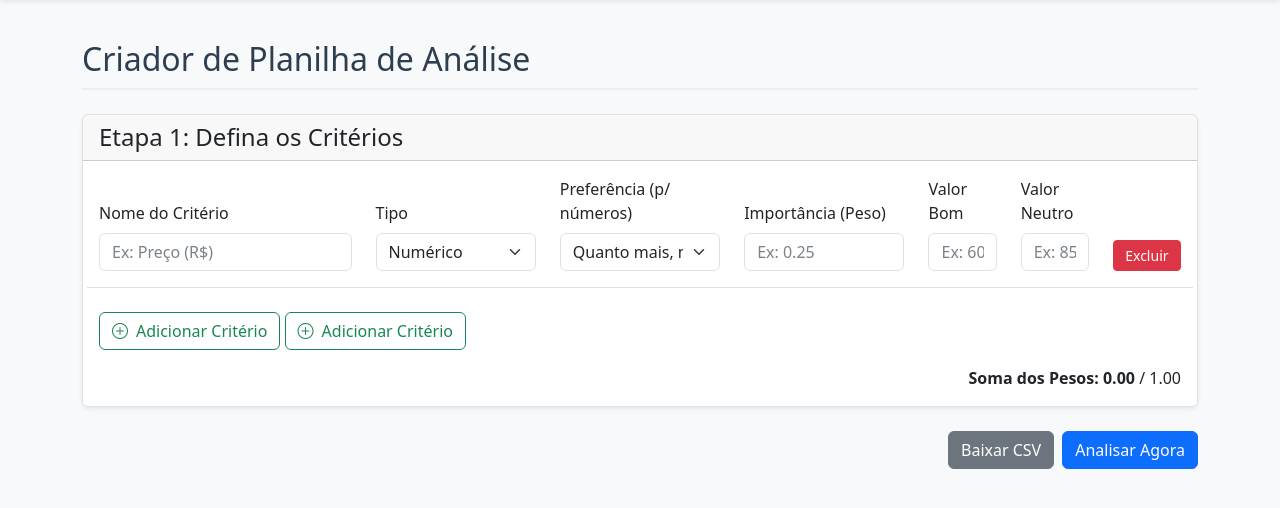
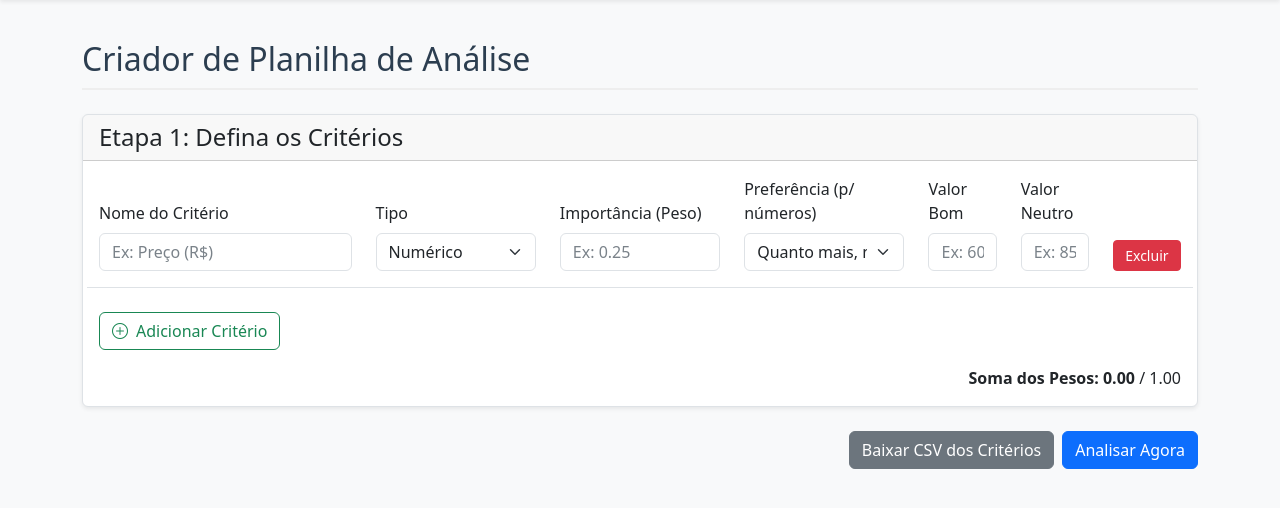
Before and after one commit to GianFadiga/mcda_web, a Django app: page /creator/ in a window 1280 px wide. Shown: the part 56-564 px from the top of the page. Run offline with Django 5.2, Linux system fonts and the light colour scheme; the visitor is signed in with stand-in values (Sample User, id 1); some libraries are stand-ins or nearby versions.

Commit message:
Update analysis_creator.html

```diff
--- a/analyzer_app/templates/analyzer/analysis_creator.html
+++ b/analyzer_app/templates/analyzer/analysis_creator.html
@@ -33,20 +33,21 @@
                             <label class="form-label">{{ form.criterion_type.label }}</label>
                             {{ form.criterion_type }}
                         </div>
-                        <div class="col-md-2 conditional-numeric">
-                            <label class="form-label">{{ form.proportionality.label }}</label>
-                            {{ form.proportionality }}
-                        </div>
                         <div class="col-md-2">
                             <label class="form-label">{{ form.weight.label }}</label>
                             {{ form.weight }}
                         </div>
-                        <div class="col-md-2"> <div class="row">
-                                <div class="col-6 conditional-numeric">
+                        <div class="col-md-4 conditional-numeric">
+                            <div class="row">
+                                <div class="col-6">
+                                    <label class="form-label">{{ form.proportionality.label }}</label>
+                                    {{ form.proportionality }}
+                                </div>
+                                <div class="col-3">
                                     <label class="form-label">{{ form.good_value.label }}</label>
                                     {{ form.good_value }}
                                 </div>
-                                <div class="col-6 conditional-numeric">
+                                <div class="col-3">
                                     <label class="form-label">{{ form.neutral_value.label }}</label>
                                     {{ form.neutral_value }}
                                 </div>
@@ -61,10 +62,6 @@
                 <button type="button" id="add-criterion-btn" class="btn btn-outline-success mt-2">
                     <i class="bi bi-plus-circle me-2"></i>Adicionar Critério
                 </button>
-                <button type="button" id="add-criterion-btn" class="btn btn-outline-success mt-2">
-                    <i class="bi bi-plus-circle me-2"></i>Adicionar Critério
-                </button>
-
                 <div class="mt-3 text-end">
                     <strong>Soma dos Pesos: </strong>
                     <span id="total-weight-display" class="fw-bold">0.00</span> / 1.00
@@ -73,7 +70,7 @@
         </div>
 
         <div class="d-grid gap-2 d-md-flex justify-content-md-end mt-4">
-            <button type="submit" name="action" value="download" class="btn btn-secondary">Baixar CSV</button>
+            <button type="submit" name="action" value="download" class="btn btn-secondary">Baixar CSV dos Critérios</button>
             <button type="submit" name="action" value="analyze" class="btn btn-primary">Analisar Agora</button>
         </div>
     </form>
@@ -90,20 +87,21 @@
             <label class="form-label">{{ criteria_formset.empty_form.criterion_type.label }}</label>
             {{ criteria_formset.empty_form.criterion_type }}
         </div>
-        <div class="col-md-2 conditional-numeric">
-            <label class="form-label">{{ criteria_formset.empty_form.proportionality.label }}</label>
-            {{ criteria_formset.empty_form.proportionality }}
-        </div>
         <div class="col-md-2">
             <label class="form-label">{{ criteria_formset.empty_form.weight.label }}</label>
             {{ criteria_formset.empty_form.weight }}
         </div>
-        <div class="col-md-2"> <div class="row">
-                <div class="col-6 conditional-numeric">
+        <div class="col-md-4 conditional-numeric">
+            <div class="row">
+                <div class="col-6">
+                    <label class="form-label">{{ criteria_formset.empty_form.proportionality.label }}</label>
+                    {{ criteria_formset.empty_form.proportionality }}
+                </div>
+                <div class="col-3">
                     <label class="form-label">{{ criteria_formset.empty_form.good_value.label }}</label>
                     {{ criteria_formset.empty_form.good_value }}
                 </div>
-                <div class="col-6 conditional-numeric">
+                <div class="col-3">
                     <label class="form-label">{{ criteria_formset.empty_form.neutral_value.label }}</label>
                     {{ criteria_formset.empty_form.neutral_value }}
                 </div>
@@ -116,6 +114,7 @@
 </template>
 
 <script>
+    // SCRIPT ATUALIZADO PARA O NOVO LAYOUT
     document.addEventListener('DOMContentLoaded', function () {
         const addCriterionBtn = document.getElementById('add-criterion-btn');
         const container = document.getElementById('criteria-forms-container');
@@ -123,60 +122,52 @@ document.addEventListener('DOMContentLoaded', function () {
         const totalFormsInput = document.querySelector('#id_criteria-TOTAL_FORMS');
         const totalWeightDisplay = document.getElementById('total-weight-display');
 
-    function updateEventListeners() {
-        // Lógica de mostrar/esconder campos numéricos
-        document.querySelectorAll('select[name$="-criterion_type"]').forEach(select => {
-            select.removeEventListener('change', handleTypeChange); // Evita duplicar listeners
-            select.addEventListener('change', handleTypeChange);
+        function setupEventListeners(element) {
+            // Delegação de eventos a partir do container principal
+            element.addEventListener('change', function(event) {
+                if (event.target.matches('select[name$="-criterion_type"]')) {
+                    handleTypeChange(event.target);
+                }
+                if (event.target.matches('input[name$="-weight"]')) {
+                    updateTotalWeight();
+                }
             });
 
-        // Lógica do botão de excluir
-        document.querySelectorAll('.delete-criterion-btn').forEach(btn => {
-            btn.removeEventListener('click', handleDeleteClick);
-            btn.addEventListener('click', handleDeleteClick);
-        });
-
-        // Lógica para atualizar a soma dos pesos
-        document.querySelectorAll('input[name$="-weight"]').forEach(input => {
-            input.removeEventListener('input', updateTotalWeight);
-            input.addEventListener('input', updateTotalWeight);
+            element.addEventListener('click', function(event) {
+                if (event.target.matches('.delete-criterion-btn')) {
+                    handleDeleteClick(event.target);
+                }
             });
         }
 
-    function handleTypeChange(event) {
-        const form = event.target.closest('.criterion-form');
-        const numericFields = form.querySelectorAll('.conditional-numeric');
-        const show = event.target.value === 'number';
-        numericFields.forEach(field => field.style.display = show ? 'block' : 'none');
+        function handleTypeChange(selectElement) {
+            const form = selectElement.closest('.criterion-form');
+            const numericGroup = form.querySelector('.conditional-numeric');
+            const show = selectElement.value === 'number';
+            numericGroup.style.display = show ? 'block' : 'none';
         }
 
-    function handleDeleteClick(event) {
-        const form = event.target.closest('.criterion-form');
+        function handleDeleteClick(button) {
+            const form = button.closest('.criterion-form');
             const deleteCheckbox = form.querySelector('input[type="checkbox"][name$="-DELETE"]');
             if (deleteCheckbox) {
                 deleteCheckbox.checked = true;
                 form.style.display = 'none';
-            updateTotalWeight(); // Recalcula o peso ao excluir
+                updateTotalWeight();
             }
         }
 
         function updateTotalWeight() {
             let totalWeight = 0;
-        document.querySelectorAll('.criterion-form').forEach(form => {
+            container.querySelectorAll('.criterion-form').forEach(form => {
                 const isDeleted = form.querySelector('input[type="checkbox"][name$="-DELETE"]')?.checked;
                 if (form.style.display !== 'none' && !isDeleted) {
                     const weightInput = form.querySelector('input[name$="-weight"]');
-                const weightValue = parseFloat(weightInput.value) || 0;
-                totalWeight += weightValue;
+                    totalWeight += parseFloat(weightInput.value) || 0;
                 }
             });
-
             totalWeightDisplay.textContent = totalWeight.toFixed(2);
-        if (totalWeight > 1.0) {
-            totalWeightDisplay.classList.add('text-danger');
-        } else {
-            totalWeightDisplay.classList.remove('text-danger');
-        }
+            totalWeightDisplay.classList.toggle('text-danger', totalWeight > 1.0);
         }
 
         addCriterionBtn.addEventListener('click', function () {
@@ -188,14 +179,14 @@ document.addEventListener('DOMContentLoaded', function () {
             container.appendChild(newFormElement);
             totalFormsInput.value = formNum + 1;
 
-        // Dispara os eventos para o novo formulário
-        newFormElement.querySelector('select[name$="-criterion_type"]').dispatchEvent(new Event('change'));
-        updateEventListeners();
+            // Força a atualização da visibilidade do novo formulário
+            handleTypeChange(newFormElement.querySelector('select[name$="-criterion_type"]'));
             updateTotalWeight();
         });
 
-    // Inicializa tudo
-    updateEventListeners();
+        // Inicializa para os formulários já existentes na página
+        setupEventListeners(container);
+        container.querySelectorAll('select[name$="-criterion_type"]').forEach(handleTypeChange);
         updateTotalWeight();
     });
 </script>
```
Lines whose indentation alone changed are shown as unchanged.
